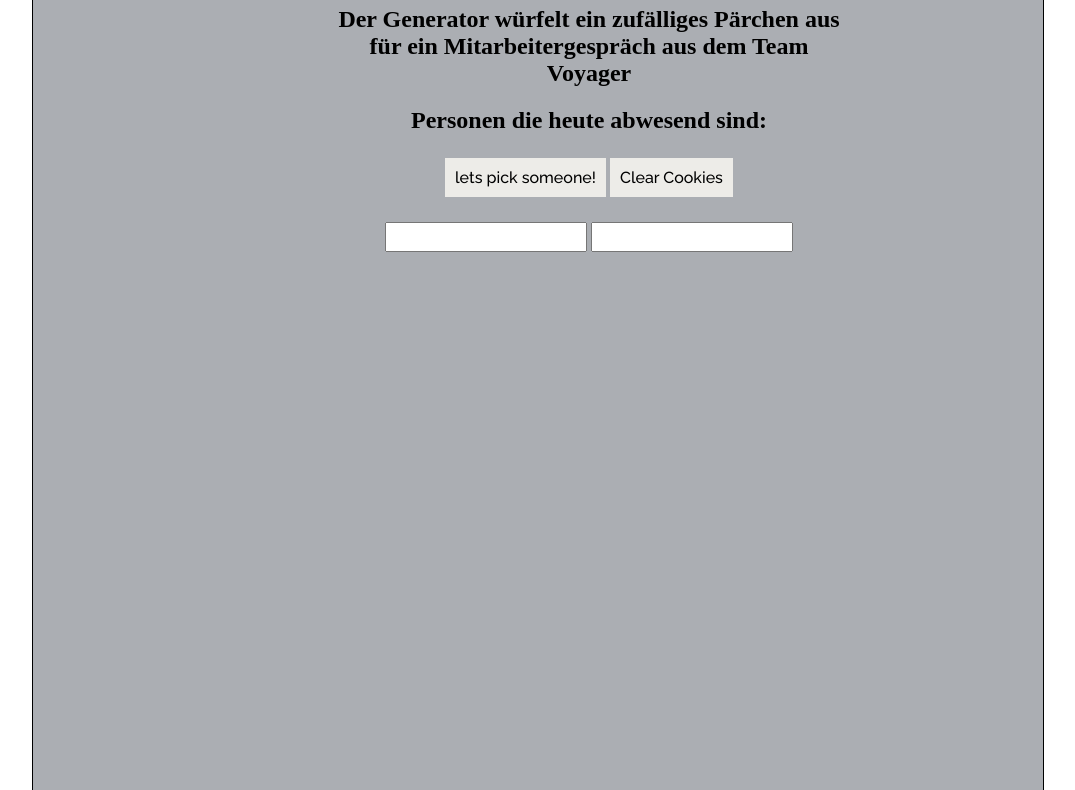
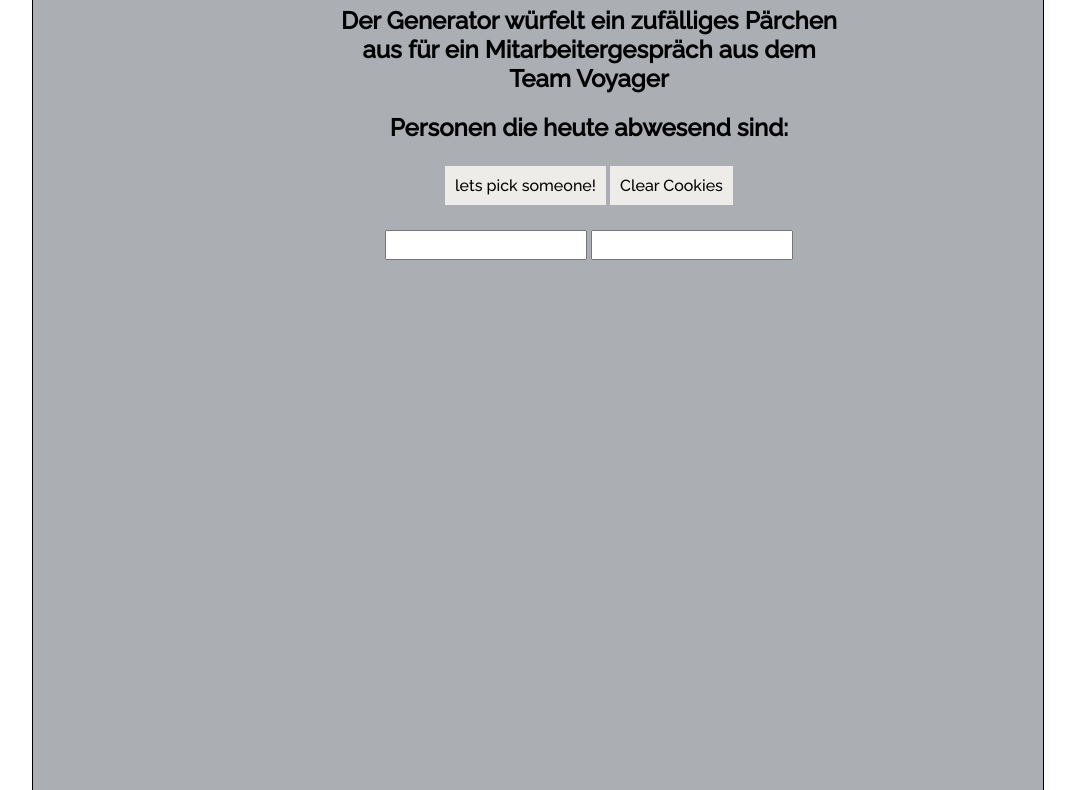
Before and after one commit to DanielLewF7/F7-Voyager-Zufallsgenerator, a plain HTML site: page generator.html in a window 1280 px wide. Shown: the part 109-899 px from the top of the page, without its empty margins (102-1177 px from the left). Drawn offline with nearby package versions, Linux system fonts and the light colour scheme.

Commit message:
Update generator.css
added some general font styling into the code

```diff
--- a/generator.css
+++ b/generator.css
@@ -81,3 +81,6 @@
     width: 50%;
     margin: auto;
 }
+h1, h2, h3, p {
+    font-family: 'Raleway', sans-serif;
+}
```
